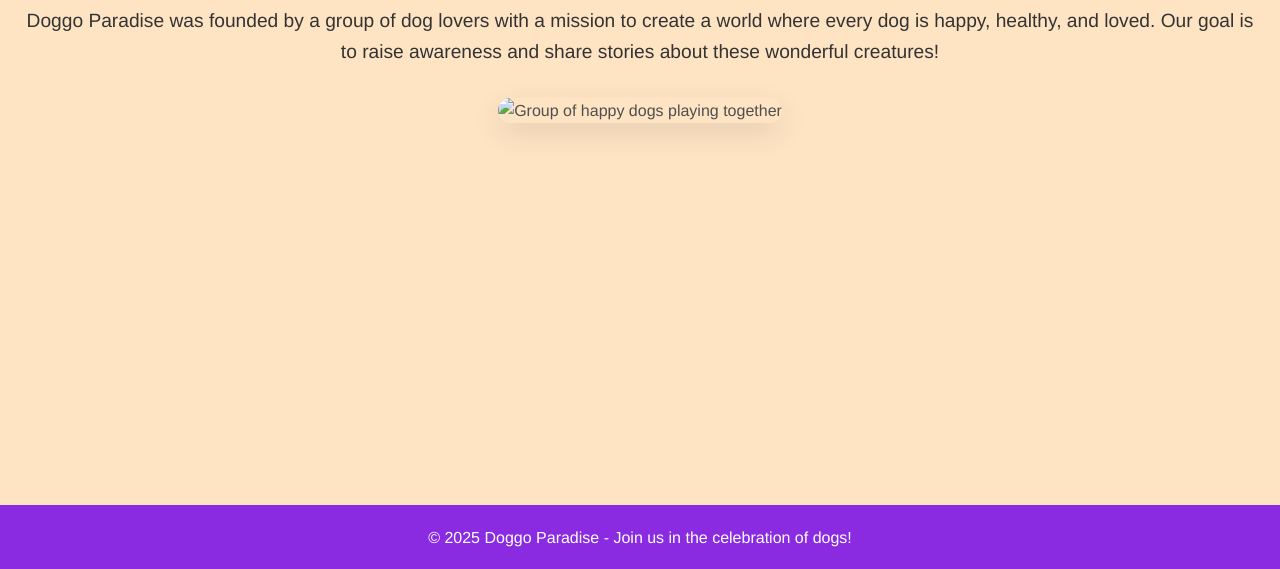
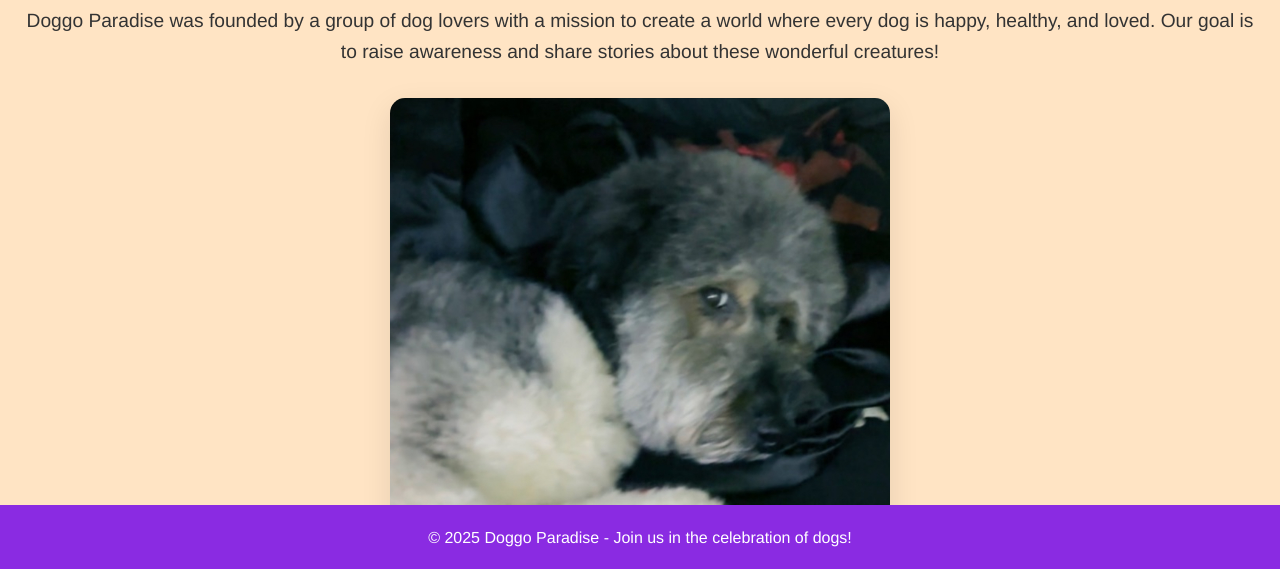
Before and after one commit to ImaniWalker26/Blueberry, a plain HTML site: page about.html in a window 1280 px wide. Shown: the part 229-798 px from the top of the page. Drawn offline with Linux system fonts and the light colour scheme.

Commit message:
All Done

```diff
--- a/about.html
+++ b/about.html
@@ -22,7 +22,7 @@
       <h2>About Us</h2>
       <p>Doggo Paradise was founded by a group of dog lovers with a mission to create a world where every dog is happy, healthy, and loved. Our goal is to raise awareness and share stories about these wonderful creatures!</p>
       <div class="dog-image">
-        <img src="Dog Dog.png" alt="Group of happy dogs playing together">
+        <img src="Dog Dog.jpg" alt="Group of happy dogs playing together">
       </div>
     </section>
   </main>
```
